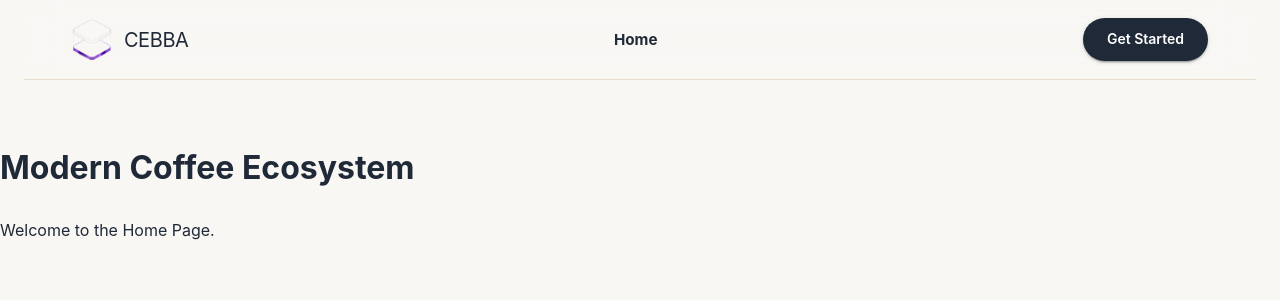
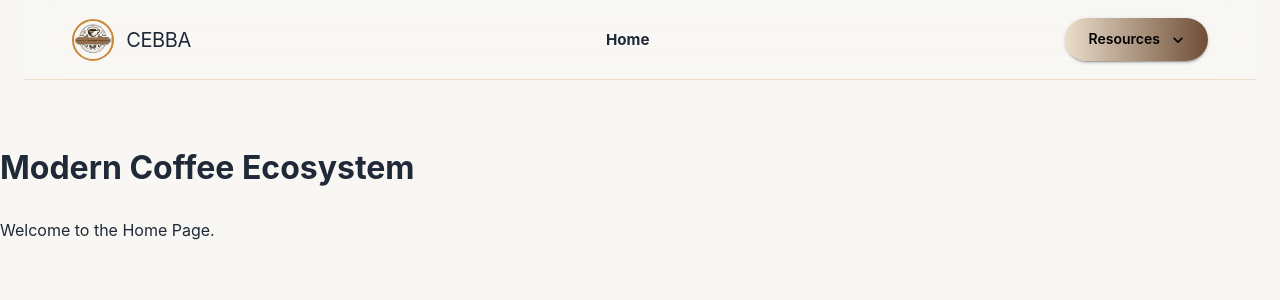
Before and after one commit to michaelmurwayi/web_app, a React (Vite) app in the folder app/: page / in a window 1280 px wide. Shown: the top 300 px of the page. Built offline with nearby package versions, Linux system fonts and the light colour scheme.

Commit message:
ft-home: Adding page navigation bar

```diff
--- a/app/src/components/organisms/Navigation/Navigation.config.ts
+++ b/app/src/components/organisms/Navigation/Navigation.config.ts
@@ -1,6 +1,12 @@
-import { routes } from "@/router/routes";
 import type { NavigationConfig } from "./Navigation.types";
-import logo from "@/assets/hero.png";
+
+import logo from "@/assets/logo.png";
+
+import stockSummaryTemplate from "@/assets/resources/stock-summary-template.pdf";
+import saleSummaryTemplate from "@/assets/resources/sale-summary-template.pdf";
+import growerAgreement from "@/assets/resources/grower-agreement.pdf";
+import coffeeTariffs from "@/assets/resources/coffee-tariffs.pdf";
+import coffeeCalendar from "@/assets/resources/coffee-calendar.pdf";
 
 export const navigationConfig: NavigationConfig = {
   brand: {
@@ -12,12 +18,35 @@ export const navigationConfig: NavigationConfig = {
     {
       id: "home",
       label: "Home",
-      path: routes.home,
+      path: "/",
     },
   ],
 
-  cta: {
-    label: "Get Started",
-    path: routes.getStarted,
-  },
+  resources: [
+    {
+      id: "stock-summary",
+      label: "Stock Summary Template",
+      fileUrl: stockSummaryTemplate,
+    },
+    {
+      id: "sale-summary",
+      label: "Sale Summary Template",
+      fileUrl: saleSummaryTemplate,
+    },
+    {
+      id: "grower-agreement",
+      label: "Grower Agreement",
+      fileUrl: growerAgreement,
+    },
+    {
+      id: "coffee-tariffs",
+      label: "Coffee Tariffs",
+      fileUrl: coffeeTariffs,
+    },
+    {
+      id: "coffee-calendar",
+      label: "Coffee Calendar",
+      fileUrl: coffeeCalendar,
+    },
+  ],
 };
--- a/app/src/components/organisms/Navigation/Navigation.styles.ts
+++ b/app/src/components/organisms/Navigation/Navigation.styles.ts
@@ -47,6 +47,9 @@ const navigationStyles = {
     height: NAVIGATION_CONSTANTS.LOGO_HEIGHT,
     width: "auto",
     objectFit: "contain",
+    border: "2px Solid",
+    borderColor: "#C8873A",
+    borderRadius: "50px",
   },
 
   brandText: {
@@ -86,7 +89,7 @@ const navigationStyles = {
     gap: NAVIGATION_CONSTANTS.ACTION_GAP,
   },
 
-  ctaButton: {
+  resourceButton: {
     display: {
       xs: "none",
       md: "inline-flex",
@@ -99,6 +102,17 @@ const navigationStyles = {
 
     textTransform: "none",
     fontWeight: 600,
+
+    background: "linear-gradient(90deg,  #EADDCA 0%,  #6F4E37 100%)",
+
+    color: "#000",
+
+    "&:hover": {
+      backgroundColor: "primary.dark",
+      backgroundImage: "none",
+      transform: "translateY(-1px)",
+      color: "white",
+    },
   },
 
   mobileMenuButton: {
--- a/app/src/components/organisms/Navigation/Navigation.tsx
+++ b/app/src/components/organisms/Navigation/Navigation.tsx
@@ -2,7 +2,6 @@ import { memo, useMemo, useState } from "react";
 
 import {
   Box,
-  Button,
   Container,
   Drawer,
   IconButton,
@@ -10,12 +9,16 @@ import {
   ListItem,
   ListItemButton,
   ListItemText,
+  Menu,
+  MenuItem,
+  Button,
   Typography,
   useScrollTrigger,
 } from "@mui/material";
 
 import MenuRoundedIcon from "@mui/icons-material/MenuRounded";
 import CloseRoundedIcon from "@mui/icons-material/CloseRounded";
+import KeyboardArrowDownRoundedIcon from "@mui/icons-material/KeyboardArrowDownRounded";
 
 import { NavLink } from "react-router-dom";
 
@@ -26,6 +29,10 @@ import NAVIGATION_CONSTANTS from "@/components/organisms/Navigation/Navigation.c
 
 const NavigationComponent = ({ config }: NavigationProps) => {
   const [mobileOpen, setMobileOpen] = useState(false);
+
+  const [resourceAnchor, setResourceAnchor] = useState<null | HTMLElement>(
+    null,
+  );
 
   const scrolled = useScrollTrigger({
     disableHysteresis: true,
@@ -40,6 +47,14 @@ const NavigationComponent = ({ config }: NavigationProps) => {
 
   const handleCloseDrawer = () => {
     setMobileOpen(false);
+  };
+
+  const handleOpenResources = (event: React.MouseEvent<HTMLElement>) => {
+    setResourceAnchor(event.currentTarget);
+  };
+
+  const handleCloseResources = () => {
+    setResourceAnchor(null);
   };
 
   const containerStyles = {
@@ -59,6 +74,7 @@ const NavigationComponent = ({ config }: NavigationProps) => {
       <Box component="header" sx={navigationStyles.header}>
         <Container maxWidth="xl">
           <Box sx={containerStyles}>
+            {/* Brand */}
             <Box component={NavLink} to="/" sx={navigationStyles.brand}>
               {config.brand.logo && (
                 <Box
@@ -74,6 +90,7 @@ const NavigationComponent = ({ config }: NavigationProps) => {
               </Typography>
             </Box>
 
+            {/* Desktop Navigation */}
             <Box
               component="nav"
               aria-label="Main navigation"
@@ -91,7 +108,7 @@ const NavigationComponent = ({ config }: NavigationProps) => {
                     <Typography
                       sx={{
                         ...navigationStyles.menuItem,
-                        fontWeight: isActive ? 700 : 400,
+                        fontWeight: isActive ? 700 : 500,
                         color: isActive ? "primary.main" : "text.primary",
                       }}
                     >
@@ -102,15 +119,41 @@ const NavigationComponent = ({ config }: NavigationProps) => {
               ))}
             </Box>
 
+            {/* Right Section */}
             <Box sx={navigationStyles.rightSection}>
               <Button
-                component={NavLink}
-                to={config.cta.path}
                 variant="contained"
-                sx={navigationStyles.ctaButton}
+                onClick={handleOpenResources}
+                endIcon={<KeyboardArrowDownRoundedIcon />}
+                sx={navigationStyles.resourceButton}
               >
-                {config.cta.label}
+                Resources
               </Button>
+
+              <Menu
+                anchorEl={resourceAnchor}
+                open={Boolean(resourceAnchor)}
+                onClose={handleCloseResources}
+                PaperProps={{
+                  sx: {
+                    mt: 1,
+                    minWidth: 260,
+                    borderRadius: 2,
+                  },
+                }}
+              >
+                {config.resources.map((resource) => (
+                  <MenuItem
+                    key={resource.id}
+                    component="a"
+                    href={resource.fileUrl}
+                    download
+                    onClick={handleCloseResources}
+                  >
+                    {resource.label}
+                  </MenuItem>
+                ))}
+              </Menu>
 
               <IconButton
                 aria-label="Open navigation menu"
@@ -124,13 +167,19 @@ const NavigationComponent = ({ config }: NavigationProps) => {
         </Container>
       </Box>
 
+      {/* Mobile Drawer */}
+
       <Drawer anchor="right" open={mobileOpen} onClose={handleCloseDrawer}>
         <Box sx={navigationStyles.drawer}>
+          {/* Drawer Header */}
+
           <Box sx={navigationStyles.drawerHeader}>
             <IconButton onClick={handleCloseDrawer}>
               <CloseRoundedIcon />
             </IconButton>
           </Box>
+
+          {/* Navigation Links */}
 
           <List>
             {navigationItems.map((item) => (
@@ -146,17 +195,33 @@ const NavigationComponent = ({ config }: NavigationProps) => {
             ))}
           </List>
 
+          {/* Resources */}
+
           <Box sx={navigationStyles.drawerFooter}>
-            <Button
-              component={NavLink}
-              to={config.cta.path}
-              variant="contained"
-              fullWidth
-              onClick={handleCloseDrawer}
-              sx={navigationStyles.mobileCTA}
+            <Typography
+              variant="subtitle2"
+              sx={{
+                mb: 1,
+                fontWeight: 700,
+                color: "text.secondary",
+              }}
             >
-              {config.cta.label}
-            </Button>
+              Resources
+            </Typography>
+
+            <List disablePadding>
+              {config.resources.map((resource) => (
+                <ListItem key={resource.id} disablePadding>
+                  <ListItemButton
+                    component="a"
+                    href={resource.fileUrl}
+                    download
+                  >
+                    <ListItemText primary={resource.label} />
+                  </ListItemButton>
+                </ListItem>
+              ))}
+            </List>
           </Box>
         </Box>
       </Drawer>
```
Also changed, not shown: app/src/components/organisms/Navigation/Navigation.types.ts (+4 -3 lines).
